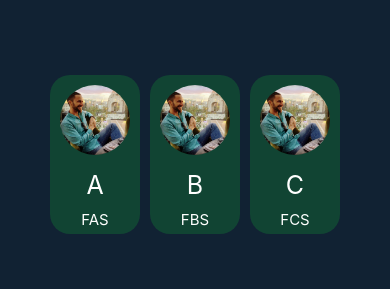
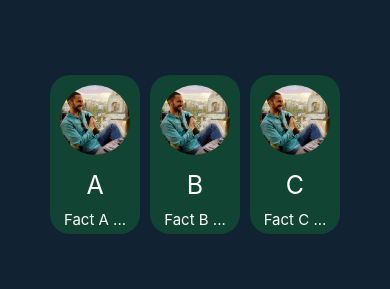
Before and after one commit to niembro64/react-native-tester, a React Native app: screen / in a window 390 px wide. Shown: the part 168-457 px from the top of the page. Built offline with nearby package versions, Linux system fonts and the light colour scheme.

Commit message:
changing titles

```diff
--- a/App.js
+++ b/App.js
@@ -14,9 +14,9 @@ const App = () => {
   // const [fetchData, setFetchData] = useState({});
   const [niemosIterator, setNiemosIterator] = useState(68);
   const [niemos, setNiemos] = useState([
-    { name: "A", fact: "Fact A", factShort: "FAS" },
-    { name: "B", fact: "Fact B", factShort: "FBS" },
-    { name: "C", fact: "Fact C", factShort: "FCS" },
+    { name: "A", fact: "Fact A", factShort: "Fact A ..." },
+    { name: "B", fact: "Fact B", factShort: "Fact B ..." },
+    { name: "C", fact: "Fact C", factShort: "Fact C ..." },
   ]);
 
   // useEffect(() => {
@@ -40,7 +40,7 @@ const App = () => {
     fetch("https://catfact.ninja/fact")
       .then((response) => response.json())
       .then((responseJson) => {
-        console.log("getting data from fetch", responseJson);
+        // console.log("getting data from fetch", responseJson);
         // setFetchData(responseJson);
         setNiemos([
           ...niemos,
@@ -64,12 +64,23 @@ const App = () => {
       <View style={styles.niemoContainer}>
         {niemos.map((n, k) => {
           return (
+            <TouchableOpacity
+              key={k}
+              onPress={() =>
+                Alert.prompt("New Title:", "", (text) => {
+                  niemos[k].name = text;
+                  setNiemos([...niemos]);
+                  // Alert.alert(text);
+                })
+              }
+            >
               <NiemoComponent
                 key={k}
                 myText={n.name}
                 myFact={n.fact}
                 myFactShort={n.factShort}
               ></NiemoComponent>
+            </TouchableOpacity>
           );
         })}
       </View>
@@ -102,15 +113,7 @@ const Separator = () => <View style={styles.separator} />;
 
 const NiemoComponent = (props) => (
   <SafeAreaView style={styles.niemo}>
-    <TouchableOpacity
-      onPress={() =>
-        Alert.prompt("New Title:", "", (text) => {
-          Alert.alert(text + props.myText);
-        })
-      }
-    >
     <Image style={styles.image} source={require("./assets/mexico.jpg")} />
-    </TouchableOpacity>
     <Text style={[styles.subTitle, styles.textMedium, styles.textWhite]}>
       {props.myText}
     </Text>
```
Lines whose indentation alone changed are shown as unchanged.
